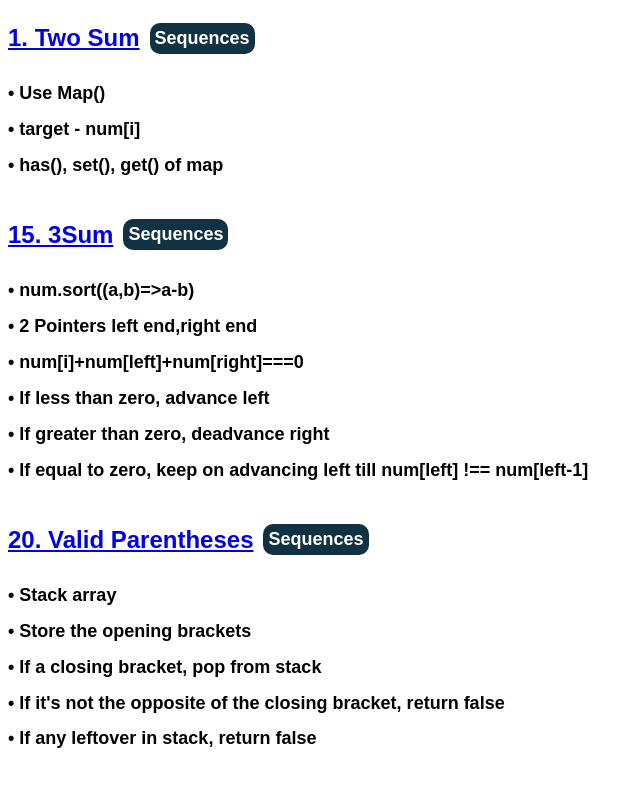
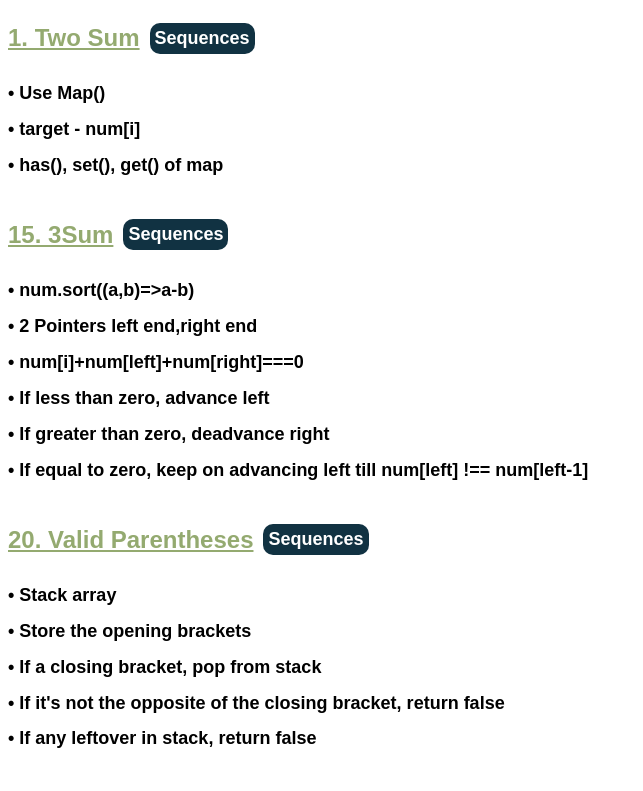
Before and after one commit to KnotScientific/LC-Progress, a React (Create React App) app: page / in a window 1280 px wide. Shown: the top 791 px of the page, without its empty margins (0-643 px from the left). Built offline with nearby package versions, Linux system fonts and the light colour scheme.

Commit message:
add filter

```diff
--- a/src/App.js
+++ b/src/App.js
@@ -1,7 +1,12 @@
+import { useState } from "react";
 import "./styles.css";
+import React from "react";
 export default function App() {
   let questions = require("./t.json");
-  let clicked = "Sequences";
+  const [clicked, setClicked] = useState("");
+  const clickGroup = (e) =>
+    setClicked((prev) => !prev && e.target.getAttribute("data-value"));
+
   return (
     <div className="App">
       {questions.map(
@@ -9,28 +14,22 @@ export default function App() {
           question.note &&
           (!clicked || clicked === question.group) && (
             <div>
-              <span
-                style={{
-                  display: "flex",
-                  flexDirection: "row",
-                  alignItems: "center"
-                }}
-              >
+              <span className="q-header no-select">
                 <h1>
                   <a
                     href={`https://leetcode.com/problems/${question.titleSlug}/submissions/`}
                   >{`${question.questionId}. ${question.title}`}</a>
                 </h1>
                 <h2
+                  data-value={question.group}
+                  onClick={clickGroup}
                   style={{
-                    margin: "10px",
-                    padding: "5px",
-                    backgroundColor: `#${question.week}1${
-                      (question.week * 3) % 9
-                    }242`,
-                    color: "white",
-                    borderRadius: "10px"
+                    backgroundColor:
+                      clicked === question.group
+                        ? `red`
+                        : `#${question.week}1${(question.week * 3) % 9}242`
                   }}
+                  className="q-group"
                 >
                   {question.group}
                 </h2>
--- a/src/styles.css
+++ b/src/styles.css
@@ -3,3 +3,27 @@
   font-size: 12px;
   text-align: start;
 }
+
+.no-select {
+  -webkit-user-select: none; /* Chrome all / Safari all */
+  -moz-user-select: none; /* Firefox all */
+  -ms-user-select: none; /* IE 10+ */
+  user-select: none; /* Likely future */
+}
+
+.q-header {
+  display: flex;
+  flex-direction: row;
+  align-items: center;
+}
+
+.q-group {
+  margin: 10px;
+  padding: 5px;
+  color: white;
+  border-radius: 10px;
+}
+
+a {
+  color: rgb(148, 170, 112);
+}
```
